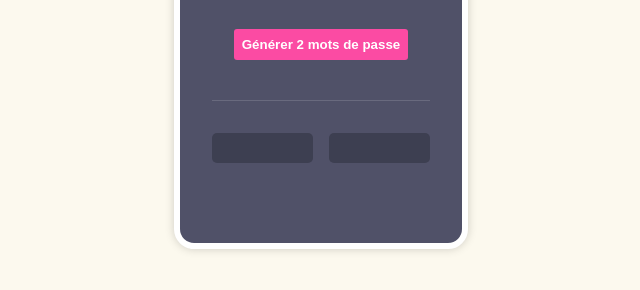
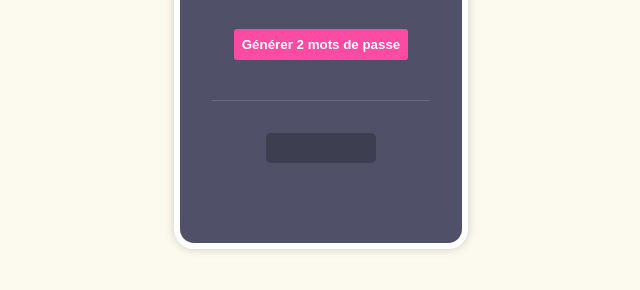
Before and after one commit to Raink31/Generateur-de-mot-de-passe, a plain HTML site: page index.html in a window 1280 px wide. Shown: the part 424-714 px from the top of the page, without its empty margins (319-959 px from the left). Drawn offline with Linux system fonts and the light colour scheme.

Commit message:
Add files via upload

```diff
--- a/index.html
+++ b/index.html
@@ -17,7 +17,6 @@
         <button id="generate-btn" onclick="displayPasswords()">Générer 2 mots de passe</button>
         <div class="generated-passwords">
             <div class="password"><p id="password1-el"></p></div>
-            <div class="password"><p id="password2-el"></p></div>
         </div>
     </div>
     <script src="script.js"></script>
--- a/script.js
+++ b/script.js
@@ -1,5 +1,4 @@
 let passwordOneEl = document.querySelector("#password1-el")
-let passwordTwoEl = document.querySelector("#password2-el")
 
 const characters = ["A", "B", "C", "D", "E", "F", "G", "H", "I", "J", "K", "L", "M", "N",
 "O", "P", "Q", "R", "S", "T", "U", "V", "W", "X", "Y", "Z", "a", "b", "c", "d", "e", "f", "g",
@@ -18,5 +17,4 @@ function generatePasswords() {
 
 function displayPasswords() {
     passwordOneEl.textContent = generatePasswords()
-    passwordTwoEl.textContent = generatePasswords()
 }
--- a/style.css
+++ b/style.css
@@ -56,7 +56,7 @@ span {
 .password{
     background-color: #3D3F51;
     height: 30px;
-    width: 100%;
+    width: 50%;
     border-radius: 5px;
     display: flex;
     align-items: center;
```
